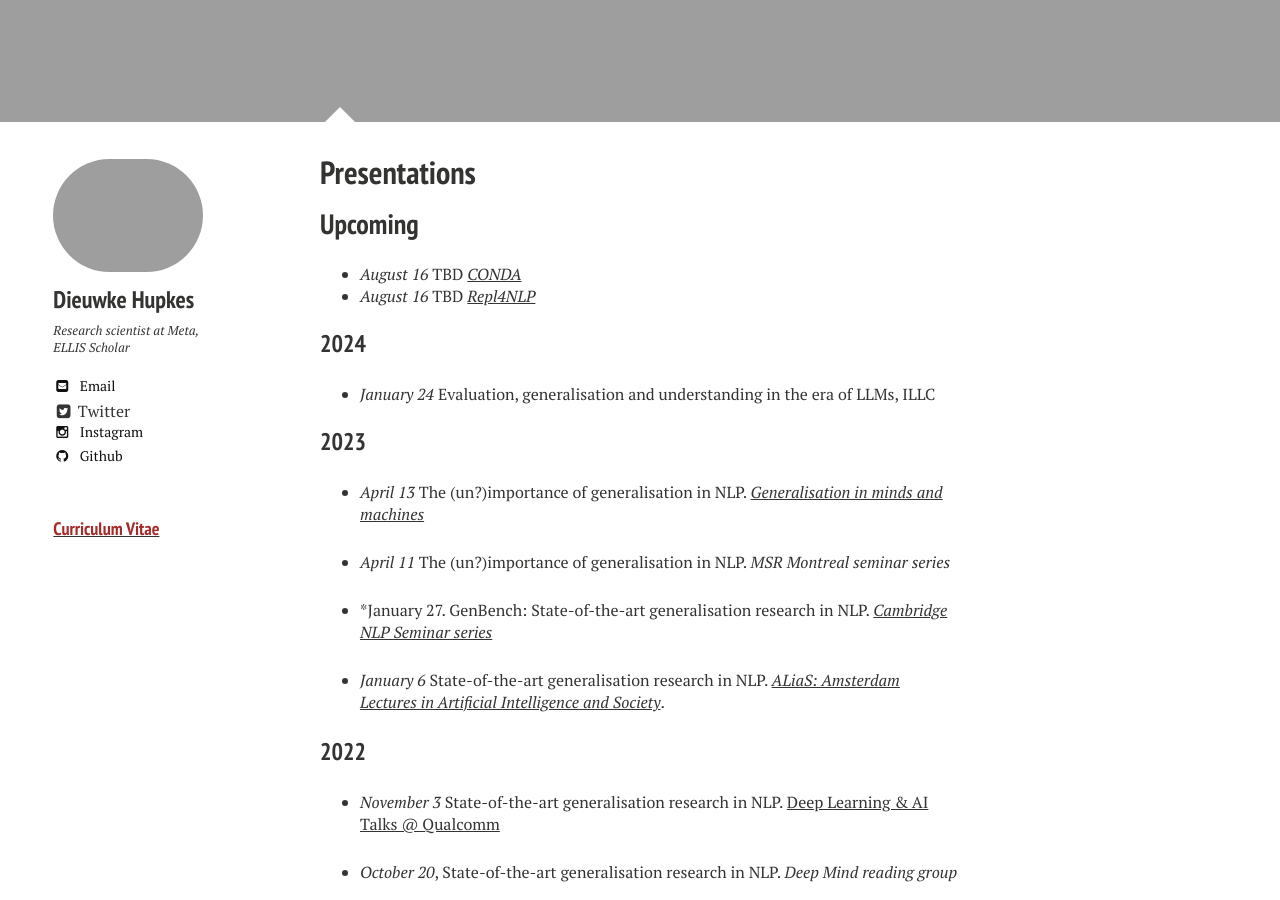
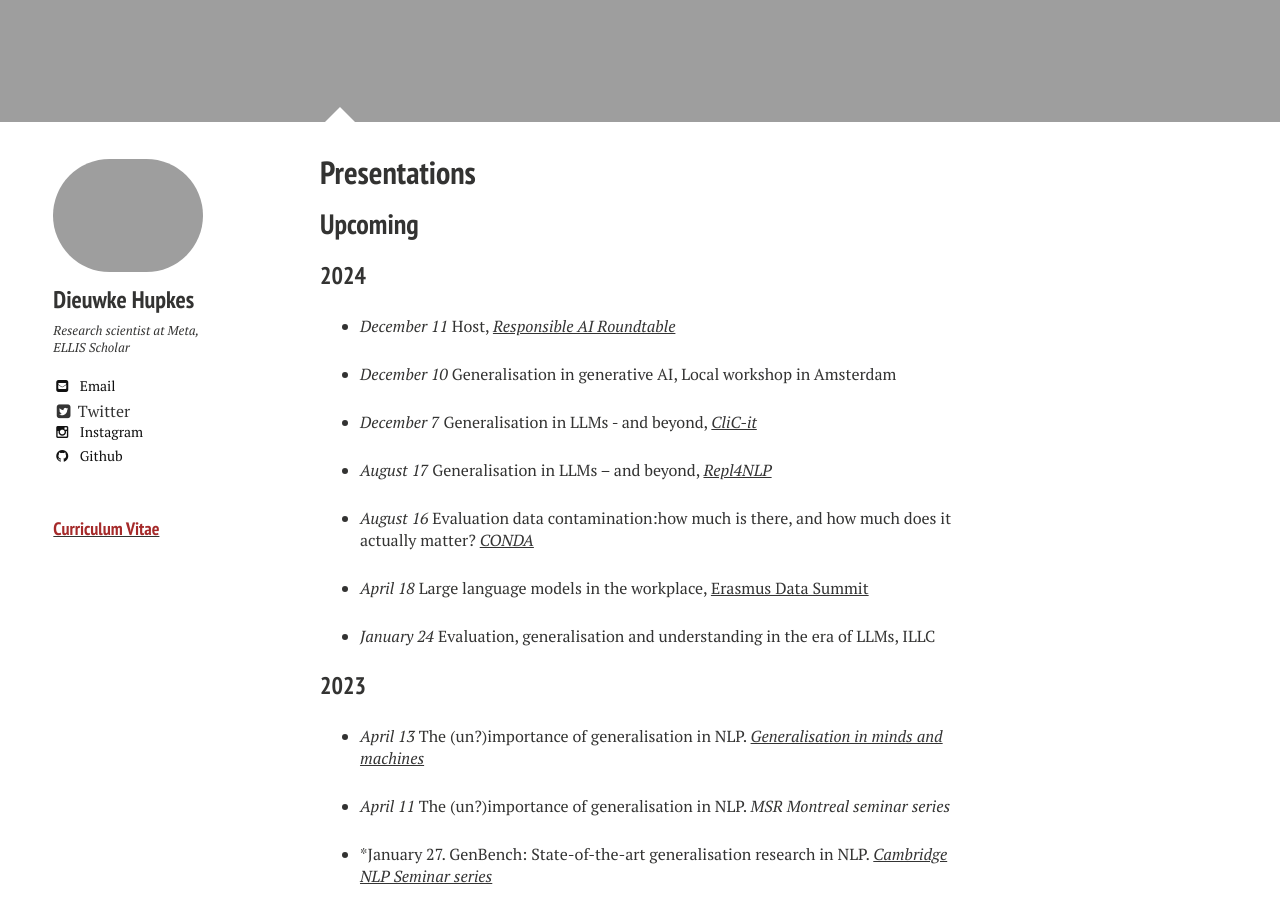
Before and after one commit to dieuwkehupkes/dieuwkehupkes.github.io, a Jekyll site: the page built from talks.md, in a window 1280 px wide and 900 px high, scrolled down 922 px. Built offline with Jekyll 4.4.1, drawn with Linux system fonts in a browser that asks for light colours; nearby versions of some CDN libraries.

Commit message:
Update talks

```diff
--- a/talks.md
+++ b/talks.md
@@ -12,10 +12,19 @@ image:
 
 ## Upcoming
 
-* *August 16* TBD [*CONDA*](https://conda-workshop.github.io/)
-* *August 16* TBD [*Repl4NLP*](http://www.wikicfp.com/cfp/servlet/event.showcfp?eventid=178782&copyownerid=320)
+### 2024
 
-### 2024
+* *December 11* Host, [*Responsible AI Roundtable*](https://ecda.eur.nl/event/responsible-ai-roundtable/)
+
+* *December 10* Generalisation in generative AI, Local workshop in Amsterdam
+
+* *December 7* Generalisation in LLMs - and beyond, [*CliC-it*](https://clic2024.ilc.cnr.it/)
+
+* *August 17* Generalisation in LLMs – and beyond, [*Repl4NLP*](http://www.wikicfp.com/cfp/servlet/event.showcfp?eventid=178782&copyownerid=320)
+
+* *August 16* Evaluation data contamination:how much is there, and how much does it actually matter? [*CONDA*](https://conda-workshop.github.io/)
+
+* *April 18* Large language models in the workplace, [Erasmus Data Summit](https://ecda.eur.nl/event/erasmus-data-summit/)
 
 * *January 24* Evaluation, generalisation and understanding in the era of LLMs, ILLC
 
```
